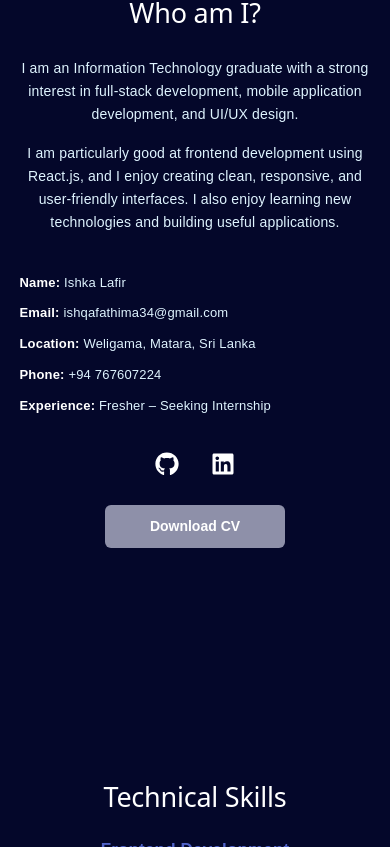
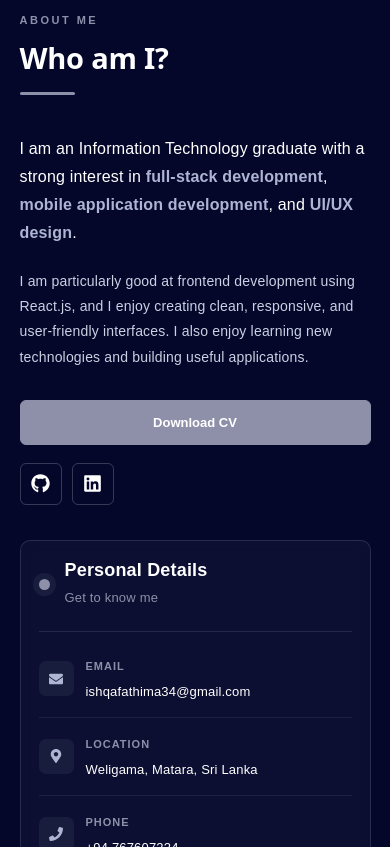
Before and after one commit to ishqafathima/My-Portfolio, a React (Vite) app: page / in a window 390 px wide. Shown: the part 897-1744 px from the top of the page. Built offline with nearby package versions, Linux system fonts and the light colour scheme.

Commit message:
update portfolio

```diff
--- a/src/sections/About/About.css
+++ b/src/sections/About/About.css
@@ -1,86 +1,165 @@
-
 /* =========================
 ABOUT SECTION
 ========================= */
 
-.section-content {
+.about-section {
 min-height: 100vh;
-
+padding: 100px 8%;
+background-color: #04072a;
+box-sizing: border-box;
 display: flex;
-  flex-direction: column;
-  justify-content: center;
 align-items: center;
-
-  text-align: center;
-
-  padding: 80px 8% 100px;
-
-  box-sizing: border-box;
-
-  background-color: #04072a;
 }
 
+.about-container {
+width: 100%;
+max-width: 1150px;
+margin: 0 auto;
+}
 
 /* =========================
 HEADING
 ========================= */
 
-.section-content h2 {
-  margin: 0 0 25px;
+.about-heading {
+margin-bottom: 55px;
+}
+
+.section-label {
+display: inline-block;
+
+color: #8e90a9;
+
+font-size: 13px;
+font-weight: 700;
+
+letter-spacing: 3px;
+
+margin-bottom: 10px;
+}
+
+.about-heading h2 {
+margin: 0;
 
 color: #ffffff;
 
-  font-size: clamp(30px, 4vw, 40px);
+font-size: clamp(34px, 5vw, 48px);
+
+font-weight: 700;
+
+line-height: 1.1;
 }
 
+.heading-line {
+width: 55px;
+height: 3px;
+
+margin-top: 18px;
+
+background-color: #8e90a9;
+
+border-radius: 10px;
+}
 
 /* =========================
-   DESCRIPTION
+MAIN CONTENT
 ========================= */
 
-.section-content > p {
-  width: 100%;
-  max-width: 750px;
+.about-content {
+display: grid;
 
-  line-height: 1.7;
+grid-template-columns: 1.1fr 0.9fr;
 
-  margin: 10px auto;
+gap: 80px;
 
-  color: #dff4ff;
-
-  font-size: 16px;
+align-items: center;
 }
 
-
 /* =========================
-   CONTACT INFORMATION
+ABOUT TEXT
 ========================= */
 
-.contact-info {
-  width: 100%;
-  max-width: 500px;
-
-  margin-top: 25px;
-
-  text-align: left;
-
-  color: #dff4ff;
+.about-text {
+max-width: 650px;
 }
 
-.contact-info p {
-  margin: 12px 0;
+.about-text p {
+margin: 0 0 22px;
 
-  color: #dff4ff;
+color: #c9d1e3;
 
 font-size: 16px;
 
-  line-height: 1.6;
+line-height: 1.9;
 }
 
-.contact-info strong {
+.about-text .intro-text {
 color: #ffffff;
+
+font-size: 19px;
+
+line-height: 1.8;
 }
 
+.about-text span {
+color: #aeb5d2;
+
+font-weight: 600;
+}
+
+/* =========================
+ACTIONS
+========================= */
+
+.about-actions {
+display: flex;
+
+align-items: center;
+
+gap: 25px;
+
+margin-top: 35px;
+}
+
+/* =========================
+CV BUTTON
+========================= */
+
+.cv-button {
+min-width: 170px;
+height: 48px;
+
+padding: 0 25px;
+
+border: 1px solid #8e90a9;
+
+border-radius: 6px;
+
+background-color: #8e90a9;
+
+color: #ffffff;
+
+font-family: inherit;
+
+font-size: 14px;
+
+font-weight: 600;
+
+cursor: pointer;
+
+transition:
+background-color 0.3s ease,
+border-color 0.3s ease,
+transform 0.3s ease;
+}
+
+.cv-button:hover {
+background-color: #6f7190;
+
+border-color: #6f7190;
+
+transform: translateY(-2px);
+}
 
 /* =========================
 SOCIAL LINKS
@@ -89,92 +168,203 @@
 .social-links {
 display: flex;
 
-  justify-content: center;
 align-items: center;
 
-  gap: 20px;
-
-  margin-top: 20px;
-  margin-bottom: 0;
+gap: 12px;
 }
 
 .social-links a {
-  width: 42px;
-  height: 42px;
+width: 44px;
+height: 44px;
 
 display: flex;
+
 align-items: center;
 justify-content: center;
 
-  color: #ffffff !important;
+color: #ffffff;
 
-  background: transparent !important;
+background-color: transparent;
 
-  font-size: 26px;
+border: 1px solid rgba(255, 255, 255, 0.2);
+
+border-radius: 6px;
+
+font-size: 21px;
 
 text-decoration: none;
 
-  padding: 0;
-
-  border: none;
-
-  transition: color 0.3s ease,
-              transform 0.3s ease;
+transition:
+color 0.3s ease,
+border-color 0.3s ease,
+transform 0.3s ease,
+background-color 0.3s ease;
 }
 
 .social-links a:hover {
-  color: #dff4ff !important;
+color: #ffffff;
 
-  background: transparent !important;
+background-color: rgba(142, 144, 169, 0.15);
+
+border-color: #8e90a9;
 
 transform: translateY(-3px);
 }
 
+/* =========================
+INFORMATION CARD
+========================= */
+
+.info-card {
+width: 100%;
+
+box-sizing: border-box;
+
+padding: 30px;
+
+background-color: rgba(255, 255, 255, 0.035);
+
+border: 1px solid rgba(255, 255, 255, 0.12);
+
+border-radius: 12px;
+
+backdrop-filter: blur(8px);
+
+transition:
+border-color 0.3s ease,
+transform 0.3s ease;
+}
+
+.info-card:hover {
+border-color: rgba(142, 144, 169, 0.5);
+
+transform: translateY(-3px);
+}
 
 /* =========================
-   CV BUTTON
+CARD HEADER
 ========================= */
 
-.cv-button {
+.info-card-header {
+display: flex;
+
+align-items: center;
+
+gap: 15px;
+
+padding-bottom: 22px;
+
+margin-bottom: 8px;
+
+border-bottom: 1px solid rgba(255, 255, 255, 0.1);
+}
+
+.profile-dot {
+width: 11px;
+height: 11px;
+
+flex-shrink: 0;
+
+border-radius: 50%;
+
+background-color: #8e90a9;
+
+box-shadow: 0 0 0 6px rgba(142, 144, 169, 0.1);
+}
+
+.info-card-header h3 {
+margin: 0;
+
+color: #ffffff;
+
+font-size: 18px;
+
+font-weight: 600;
+}
+
+.info-card-header p {
+margin: 4px 0 0;
+
+color: #8e90a9;
+
+font-size: 13px;
+}
+
+/* =========================
+INFORMATION LIST
+========================= */
+
+.info-list {
+display: flex;
+
+flex-direction: column;
+}
+
+.info-item {
+display: flex;
+
+align-items: center;
+
+gap: 15px;
+
+padding: 18px 0;
+
+border-bottom: 1px solid rgba(255, 255, 255, 0.07);
+}
+
+.info-item:last-child {
+border-bottom: none;
+
+padding-bottom: 5px;
+}
+
+.info-icon {
+width: 38px;
+height: 38px;
+
+flex-shrink: 0;
+
+display: flex;
+
+align-items: center;
+justify-content: center;
+
+border-radius: 7px;
+
+color: #aeb5d2;
+
+background-color: rgba(142, 144, 169, 0.1);
+
+font-size: 15px;
+}
+
+.info-item span {
 display: block;
 
-  width: 180px;
-  height: 45px;
+margin-bottom: 4px;
 
-  margin: 25px auto 0;
+color: #8e90a9;
 
-  padding: 0;
-
-  background-color: #8e90a9 !important;
-
-  color: #ffffff !important;
-
-  border: none;
-
-  border-radius: 6px;
-
-  font-family: inherit;
-
-  font-size: 15px;
+font-size: 11px;
 
 font-weight: 600;
 
-  text-align: center;
+text-transform: uppercase;
 
-  cursor: pointer;
-
-  transition: background-color 0.3s ease,
-              transform 0.3s ease;
+letter-spacing: 1px;
 }
 
-.cv-button:hover {
-  background-color: #6f7190 !important;
+.info-item p {
+margin: 0;
 
-  color: #ffffff !important;
+color: #ffffff;
 
-  transform: translateY(-2px);
+font-size: 14px;
+
+line-height: 1.5;
+
+word-break: break-word;
 }
-
 
 /* =========================
 TABLET
@@ -182,147 +372,183 @@
 
 @media (max-width: 900px) {
 
-  .section-content {
-    padding: 70px 7% 90px;
+.about-section {
+padding: 90px 7%;
 }
 
-  .section-content > p {
-    max-width: 700px;
+.about-content {
+grid-template-columns: 1fr;
 
-    font-size: 15px;
+
+gap: 45px;
+
+
 }
 
-  .contact-info {
-    max-width: 500px;
+.about-text {
+max-width: 750px;
 }
 
-  .contact-info p {
-    font-size: 15px;
+.info-card {
+max-width: 700px;
 }
 }
-
 
 /* =========================
 MOBILE
 ========================= */
 
-@media (max-width: 700px) {
+@media (max-width: 600px) {
 
-  .section-content {
+.about-section {
 min-height: calc(100vh - 60px);
 
-    padding: 60px 6% 80px;
 
-    justify-content: flex-start;
+padding: 70px 6%;
+
+
 }
 
-  .section-content h2 {
-    font-size: 30px;
-
-    margin-bottom: 20px;
+.about-heading {
+margin-bottom: 40px;
 }
 
-  .section-content > p {
-    max-width: 100%;
+.section-label {
+font-size: 11px;
 
-    font-size: 15px;
 
-    line-height: 1.7;
+letter-spacing: 2.5px;
 
-    margin: 8px auto;
+
 }
 
-  .contact-info {
-    width: 100%;
-
-    margin-top: 20px;
-
-    text-align: left;
+.about-heading h2 {
+font-size: 32px;
 }
 
-  .contact-info p {
+.about-content {
+gap: 35px;
+}
+
+.about-text .intro-text {
+font-size: 17px;
+
+
+line-height: 1.75;
+
+
+}
+
+.about-text p {
 font-size: 14px;
 
-    margin: 10px 0;
 
-    line-height: 1.6;
+line-height: 1.8;
+
+
+}
+
+.about-actions {
+flex-wrap: wrap;
+
+
+gap: 18px;
+
+margin-top: 30px;
+
+
 }
 
 .cv-button {
-    margin-top: 22px;
+min-width: 160px;
 
-    width: 180px;
 
-    height: 44px;
+height: 45px;
 
-    font-size: 14px;
+font-size: 13px;
+
+
 }
 
 .social-links {
-    gap: 18px;
-
-    margin-top: 18px;
+gap: 10px;
 }
 
 .social-links a {
-    width: 40px;
-    height: 40px;
+width: 42px;
+height: 42px;
 
-    font-size: 25px;
+
+font-size: 19px;
+
+
+}
+
+.info-card {
+padding: 22px;
+
+
+border-radius: 10px;
+
+
+}
+
+.info-item {
+gap: 12px;
+
+
+padding: 15px 0;
+
+
+}
+
+.info-icon {
+width: 35px;
+height: 35px;
+
+
+font-size: 14px;
+
+
+}
+
+.info-item p {
+font-size: 13px;
 }
 }
-
 
 /* =========================
 SMALL PHONES
 ========================= */
 
-@media (max-width: 480px) {
+@media (max-width: 400px) {
 
-  .section-content {
-    padding: 50px 5% 70px;
+.about-section {
+padding: 60px 5% 70px;
 }
 
-  .section-content h2 {
-    font-size: 27px;
+.about-heading h2 {
+font-size: 29px;
 }
 
-  .section-content > p {
-    font-size: 14px;
-
-    line-height: 1.65;
+.about-text .intro-text {
+font-size: 16px;
 }
 
-  .contact-info {
-    max-width: 100%;
-  }
+.about-actions {
+align-items: flex-start;
 
-  .contact-info p {
-    font-size: 13px;
 
-    word-break: break-word;
-  }
+flex-direction: column;
 
-  .social-links {
-    gap: 18px;
 
-    margin-top: 18px;
-  }
-
-  .social-links a {
-    width: 38px;
-    height: 38px;
-
-    font-size: 24px;
 }
 
 .cv-button {
-    width: 180px;
+width: 100%;
+}
 
-    height: 43px;
-
-    font-size: 14px;
-
-    margin-top: 22px;
+.info-card {
+padding: 18px;
 }
 }
--- a/src/sections/About/About.jsx
+++ b/src/sections/About/About.jsx
@@ -1,6 +1,5 @@
-
 import "./About.css";
-import { FaGithub, FaLinkedin } from "react-icons/fa";
+import { FaGithub, FaLinkedin, FaMapMarkerAlt, FaEnvelope, FaPhone, FaBriefcase } from "react-icons/fa";
 
 function About() {
 const downloadCV = () => {
@@ -10,15 +9,26 @@ function About() {
 link.click();
 };
 
-  return (
-    <div className="section-content">
+return ( <section className="about-section"> <div className="about-container">
 
+
+    {/* Section Heading */}
+    <div className="about-heading">
+      <span className="section-label">ABOUT ME</span>
       <h2>Who am I?</h2>
+      <div className="heading-line"></div>
+    </div>
 
-      <p>
+    <div className="about-content">
+
+      {/* Left Side */}
+      <div className="about-text">
+
+        <p className="intro-text">
           I am an Information Technology graduate with a strong
-        interest in full-stack development, mobile application
-        development, and UI/UX design.
+          interest in <span>full-stack development</span>,{" "}
+          <span>mobile application development</span>, and{" "}
+          <span>UI/UX design</span>.
         </p>
 
         <p>
@@ -28,33 +38,14 @@ function About() {
           technologies and building useful applications.
         </p>
 
-      <div className="contact-info">
+        {/* Social Links */}
+        <div className="about-actions">
 
-        <p>
-          <strong>Name:</strong> Ishka Lafir
-        </p>
+          <button className="cv-button" onClick={downloadCV}>
+            Download CV
+          </button>
 
-        <p>
-          <strong>Email:</strong> ishqafathima34@gmail.com
-        </p>
-
-        <p>
-          <strong>Location:</strong> Weligama, Matara, Sri Lanka
-        </p>
-
-        <p>
-          <strong>Phone:</strong> +94 767607224
-        </p>
-
-        <p>
-          <strong>Experience:</strong> Fresher – Seeking Internship
-        </p>
-
-      </div>
-
-      {/* Social Links */}
           <div className="social-links">
-
             <a
               href="https://github.com/ishqafathima"
               target="_blank"
@@ -72,14 +63,74 @@ function About() {
             >
               <FaLinkedin />
             </a>
+          </div>
 
         </div>
 
-      <button className="cv-button" onClick={downloadCV}>
-        Download CV
-      </button>
+      </div>
+
+      {/* Right Side - Information Card */}
+      <div className="info-card">
+
+        <div className="info-card-header">
+          <div className="profile-dot"></div>
+          <div>
+            <h3>Personal Details</h3>
+            <p>Get to know me</p>
+          </div>
+        </div>
+
+        <div className="info-list">
+
+          <div className="info-item">
+            <div className="info-icon">
+              <FaEnvelope />
+            </div>
+            <div>
+              <span>Email</span>
+              <p>ishqafathima34@gmail.com</p>
+            </div>
+          </div>
+
+          <div className="info-item">
+            <div className="info-icon">
+              <FaMapMarkerAlt />
+            </div>
+            <div>
+              <span>Location</span>
+              <p>Weligama, Matara, Sri Lanka</p>
+            </div>
+          </div>
+
+          <div className="info-item">
+            <div className="info-icon">
+              <FaPhone />
+            </div>
+            <div>
+              <span>Phone</span>
+              <p>+94 767607224</p>
+            </div>
+          </div>
+
+          <div className="info-item">
+            <div className="info-icon">
+              <FaBriefcase />
+            </div>
+            <div>
+              <span>Experience</span>
+              <p>Fresher – Seeking Internship</p>
+            </div>
+          </div>
 
         </div>
+
+      </div>
+
+    </div>
+
+  </div>
+</section>
+
 );
 }
 
```
Lines whose indentation alone changed are shown as unchanged.
